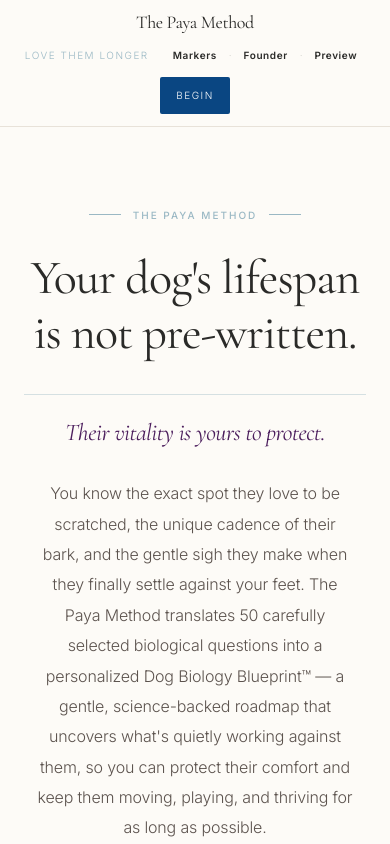
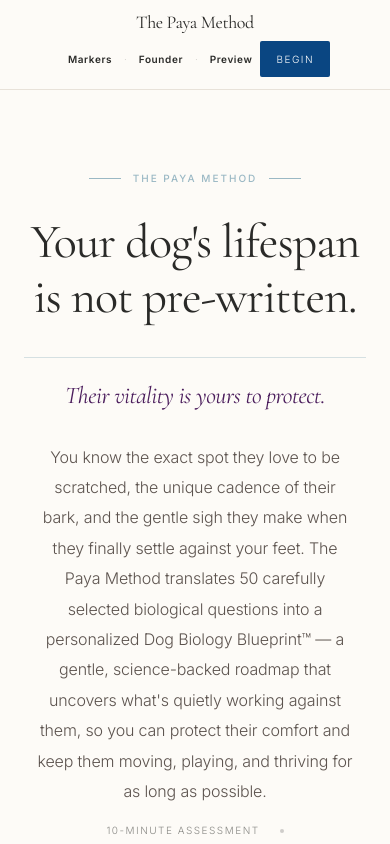
Before and after one commit to CassieAitken/the-paya-method, a React (Vite) app: page / in a window 390 px wide. Shown: the top 844 px of the page. Built offline with nearby package versions, Linux system fonts and the light colour scheme.

Commit message:
Remove Love Them Longer tagline from nav entirely, keeping only wordmark, Markers, Founder, Preview, Begin. Also fixed nav cramping in medium-width viewports by pushing the compact-layout breakpoint from 640px to 1024px.

```diff
--- a/src/App.tsx
+++ b/src/App.tsx
@@ -643,7 +643,6 @@ The part that got me? How much my own habits are showing up in their biology.`;
         <div className="w-full flex flex-wrap items-center justify-center lg:justify-between gap-y-2 order-3 lg:w-auto lg:order-none">
         {step === 'landing' && (
           <div className="flex items-center gap-1 justify-center">
-            <span className="text-[10px] uppercase tracking-[0.15em] text-[#9AB8C4] mr-3">Love Them Longer</span>
             <button
               onClick={() => {
                 const el = document.querySelector('[data-section="pillars"]');
```
